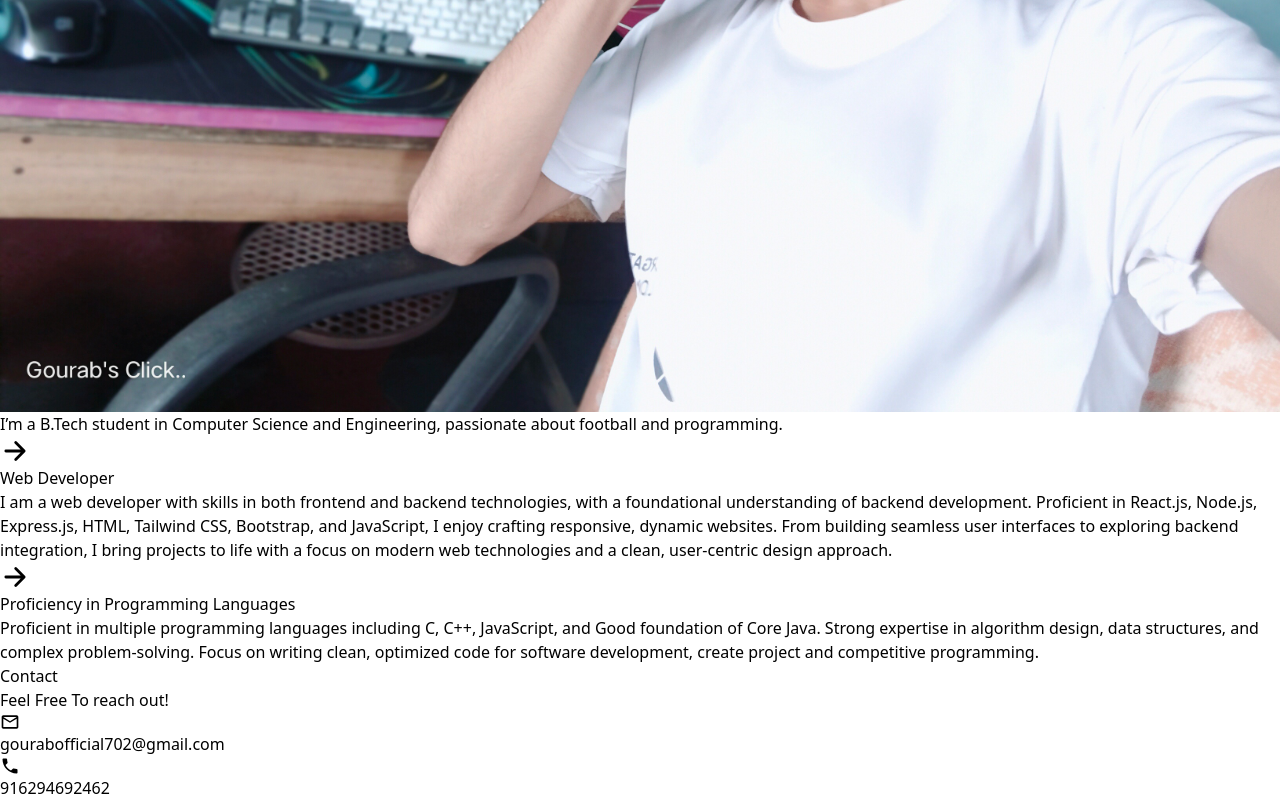
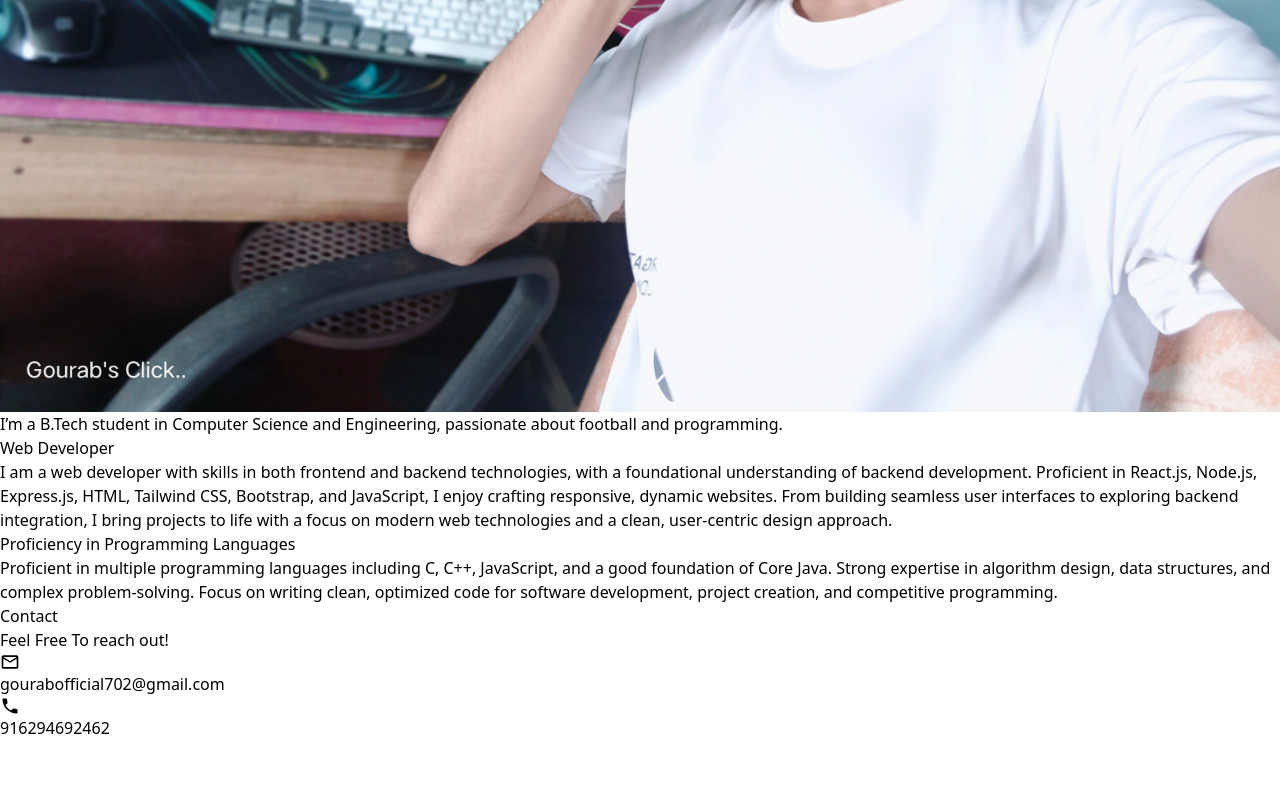
Before and after one commit to gourabofficial/React-Portfolio, a React (Vite) app in the folder Portfolio/: page /about in a window 1280 px wide. Shown: the part 650-1450 px from the top of the page. After the commit the page ends 1390 px from the top, so only its background shows below. Built offline with nearby package versions, Linux system fonts and the light colour scheme.

Commit message:
Refactor component structure and update AboutSec and HomeSec components

```diff
--- a/Portfolio/src/Components/AboutSec.jsx
+++ b/Portfolio/src/Components/AboutSec.jsx
@@ -3,73 +3,56 @@ import { IoArrowForward } from "react-icons/io5";
 
 export const AboutSec = () => {
   return (
-
-    <div id="About" className="text-white md:flex overflow-hidden items-center md:flex-wrap md:justify-center
-     bg-black shadow-xl mx-0 md:mx-20 bg-opacity-30 rounded-lg p-12">
-     <div className="flex flex-col items-center md:items-start">
-       <h2 className="text-2xl md:text-4xl font-bold mb-4  "> About </h2>
-        <div className="md:flex flex-wrap flex-col md:flex-row items-center">
+    <div
+      id="About"
+      className="flex flex-col md:flex-row items-center md:items-start md:justify-between
+      p-10 md:p-20 bg-black text-white rounded-lg shadow-xl bg-opacity-30"
+    >
+      <div className="flex flex-col items-center md:items-start md:pr-10">
+        <h2 className="text-3xl md:text-5xl font-bold mb-6">About</h2>
 
         <img
-           className="md:h-72 md:w-96 rounded-lg shadow-lg
-           transform hover:scale-105 transition
-           duration-300 ease-in-out m-14"
-           src='/assets/about.jpg'
+          className="md:h-72 md:w-96 rounded-lg shadow-md mb-4 "
+          src="/assets/about.jpg"
           alt="About"
-
         />
-
-
-         <ul className="md:ml-8">
-           <div className="flex gap-3 py-4">
-             <span className="w-96">
-               <h1 className="text-xl md:text-2xl font-semibold leading-normal "></h1>
-               <p className="text-md md:text-md leading-tight ">
-                 I’m a B.Tech student in Computer Science and Engineering,
-                 passionate about football and programming.
+        <p className="text-md md:text-lg leading-snug text-center md:text-left">
+          I’m a B.Tech student in Computer Science and Engineering, passionate
+          about football and programming.
         </p>
-             </span>
       </div>
 
-           <div className="flex gap-3 py-4">
-             <IoArrowForward size={30} className="mt-1" />
+      <div className="mt-8 md:mt-0 md:pl-10 flex flex-col space-y-8">
 
-             <span className="w-96">
-               <h1 className="text-xl md:text-2xl font-semibold leading-normal mb-2">
-                 Web Developer
-               </h1>
+        <div>
+          <h3 className="text-xl md:text-2xl font-semibold mb-2">Web Developer</h3>
           <p className="text-sm md:text-md leading-tight">
             I am a web developer with skills in both frontend and backend
             technologies, with a foundational understanding of backend
-                 development. Proficient in React.js, Node.js, Express.js,
-                 HTML, Tailwind CSS, Bootstrap, and JavaScript, I enjoy
-                 crafting responsive, dynamic websites. From building seamless
-                 user interfaces to exploring backend integration, I bring
-                 projects to life with a focus on modern web technologies and a
-                 clean, user-centric design approach.
+            development. Proficient in React.js, Node.js, Express.js, HTML,
+            Tailwind CSS, Bootstrap, and JavaScript, I enjoy crafting
+            responsive, dynamic websites. From building seamless user
+            interfaces to exploring backend integration, I bring projects to
+            life with a focus on modern web technologies and a clean,
+            user-centric design approach.
           </p>
-             </span>
         </div>
-           <div className="flex gap-3 py-4">
-             <IoArrowForward size={30} className="mt-1" />
 
-             <span className="w-96">
-               <h1 className="text-xl md:text-2xl font-semibold leading-normal mb-2">
+        <div>
+          <h3 className="text-xl md:text-2xl font-semibold mb-2">
             Proficiency in Programming Languages
-               </h1>
+          </h3>
           <p className="text-sm md:text-md leading-tight">
-                 Proficient in multiple programming languages including  C, C++, JavaScript,
-                 and Good foundation of Core Java. Strong expertise in algorithm design, data
-                 structures, and complex problem-solving. Focus on writing
-                 clean, optimized code for software development, create project
-                  and competitive programming.
+            Proficient in multiple programming languages including C, C++,
+            JavaScript, and a good foundation of Core Java. Strong expertise in
+            algorithm design, data structures, and complex problem-solving.
+            Focus on writing clean, optimized code for software development,
+            project creation, and competitive programming.
           </p>
-             </span>
-           </div>
-         </ul>
         </div>
       </div>
     </div>
   );
 };
+
 export default AboutSec;
--- a/Portfolio/src/Components/HomeSec.jsx
+++ b/Portfolio/src/Components/HomeSec.jsx
@@ -5,7 +5,7 @@ export const HomeSec = () => {
   return (
     <div className="text-white flex w-full justify-between items-start p-10 md:p-20">
     <div className="md:w-2/4 md:pt-10 ">
-      <h1 className="text-xl md:text-6xl font-bold flex leading-normal tracking-tighter mb-2 ">
+      <h1 className="text-xl md:text-6xl font-bold flex leading-normal tracking-tighter mb-2">
         Hello i am
          <span className=" ml-3 text-green-500">Gourab</span>
       </h1>
@@ -18,7 +18,9 @@ export const HomeSec = () => {
        font-semibold rounded-3xl bg-[#314def]" onClick={()=> window.open("https://www.linkedin.com/in/gourab-ganguly-842b53308/","_blanck")} > Linkdin</button>
     </div>
     <div>
-      <img className='w-2 hover:scale-105 transition duration-300 ease-in-out h-24 md:w-80 md:h-80 rounded-xl object-cover shadow-lg' src='/assets/profile.jpg' alt="" />
+        <img className='w-2 hover:scale-105 transition
+      duration-300 ease-in-out h-24 md:w-80 md:h-80
+      rounded-xl object-cover shadow-lg 'src='/assets/profile.jpg' alt="" />
     </div>
   </div>
   );
```
Lines whose indentation alone changed are shown as unchanged.
